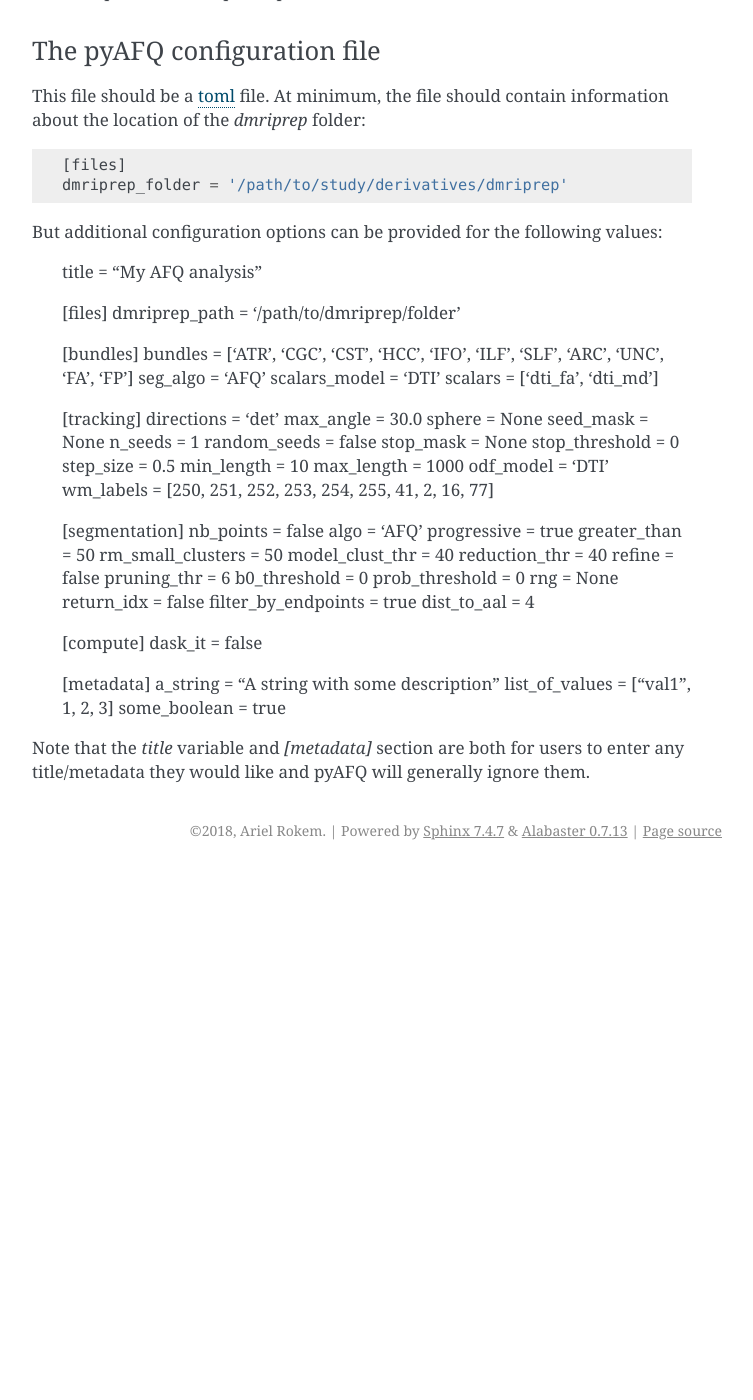
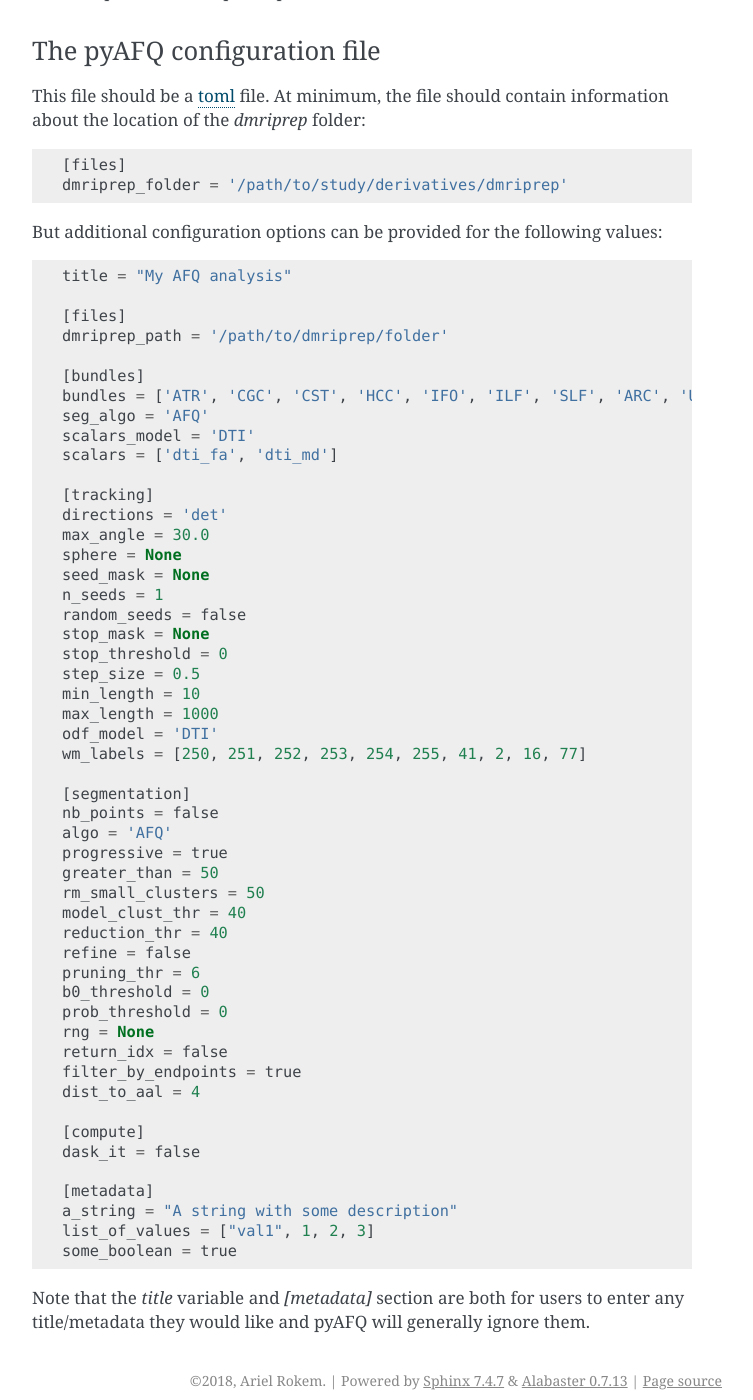
Before and after one commit to yeatmanlab/pyAFQ, a Sphinx documentation site: the page built from docs/source/usage.rst, in a window 1280 px wide and 1400 px high, scrolled down 2104 px. Shown: the whole window, without its empty margins (388-1141 px from the left). Built offline with Sphinx 7.4.7, drawn with Linux system fonts in a browser that asks for light colours; pages that are not in the unit, such as notebooks, are missing from menus; before the commit the page ends 2974 px from its top, so only the background shows below that.

Commit message:
This will highlight the beneath section as code.

```diff
--- a/docs/source/usage.rst
+++ b/docs/source/usage.rst
@@ -103,7 +103,7 @@ minimum, the file should contain information about the location of the
     dmriprep_folder = '/path/to/study/derivatives/dmriprep'
 
 
-But additional configuration options can be provided for the following values:
+But additional configuration options can be provided for the following values::
 
     title = "My AFQ analysis"
 
```
